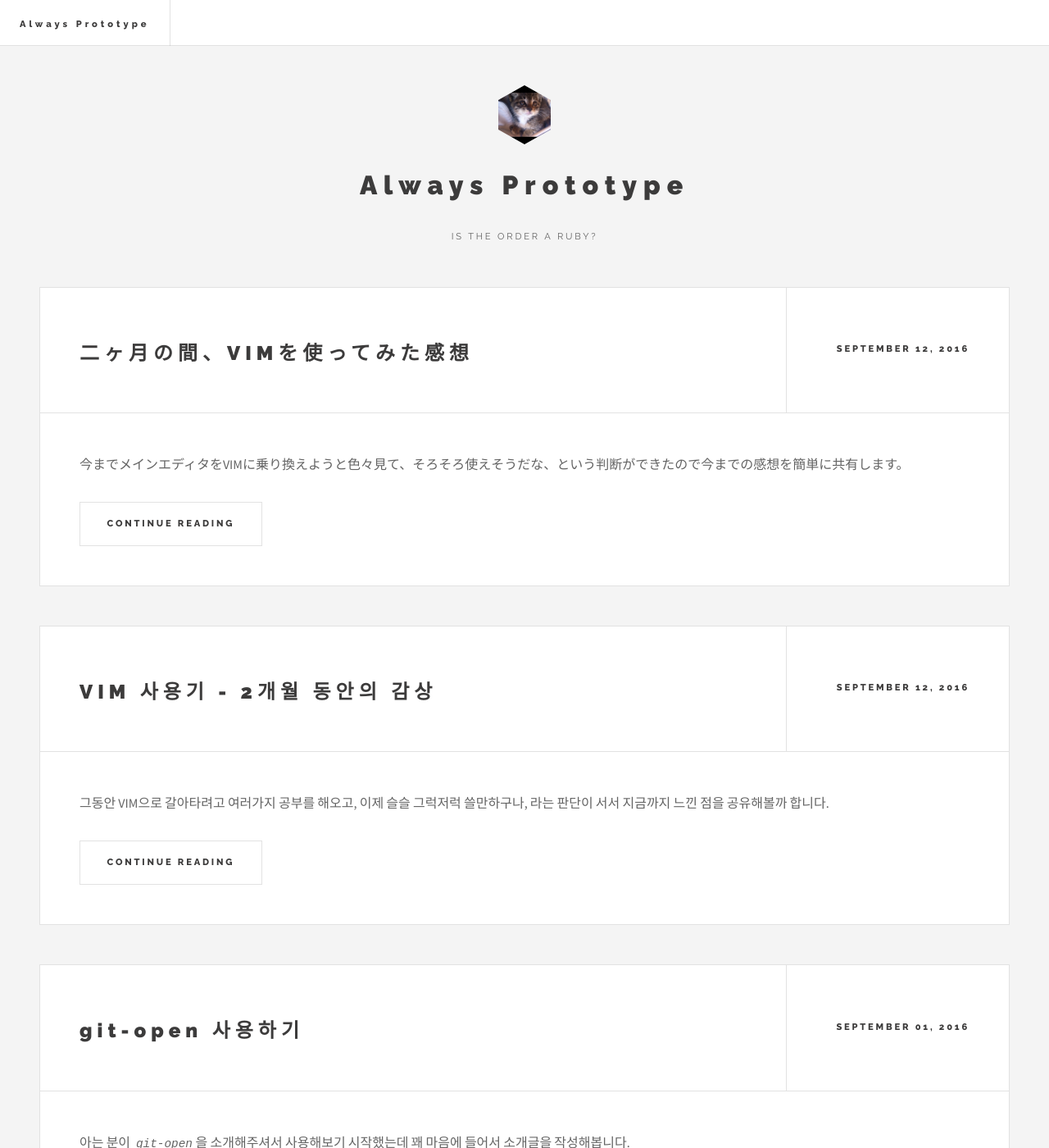
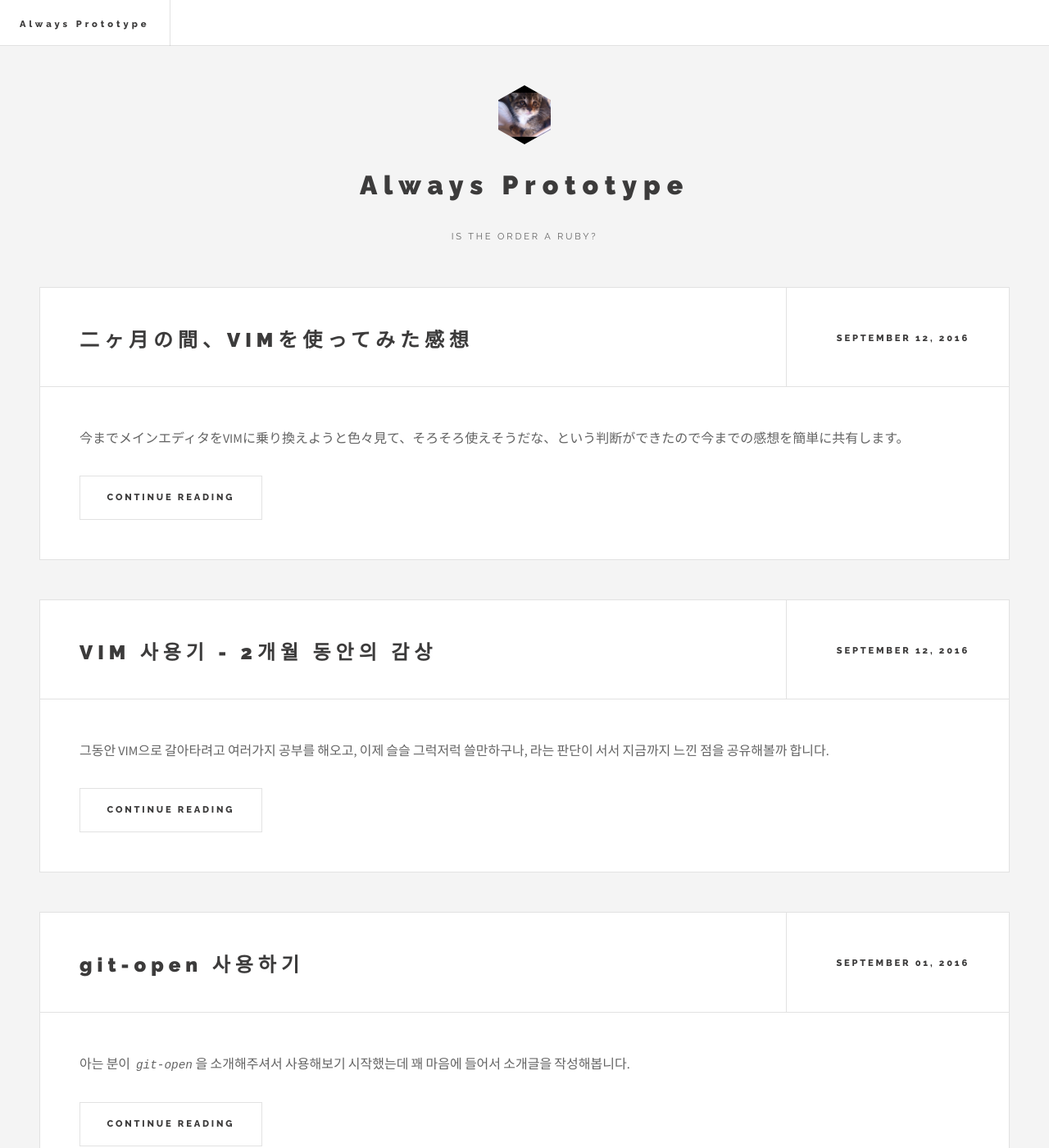
Before and after one commit to riseshia/archived-riseshia-github-io, a Jekyll site: the page built from index.html, in a window 1280 px wide and 1400 px high. Shown: the whole window at 82% size. Built offline with Jekyll 4.4.1, drawn with Linux system fonts in a browser that asks for light colours; the list of posts is cut into pages by our own code.

Commit message:
Reduce post title area height

```diff
--- a/_sass/_custom.scss
+++ b/_sass/_custom.scss
@@ -2,7 +2,7 @@
 abbr { cursor: help }
 abbr[title] { border-bottom: 1px dotted; }
 
-// highlighter-rouge ``
+// highlighter-rouge
 code.highlighter-rouge {
   font-style: italic;
   background: none;
--- a/css/main.scss
+++ b/css/main.scss
@@ -2599,7 +2599,7 @@
         -ms-flex-grow: 1;
         flex-grow: 1;
         -ms-flex: 1;
-        padding: 3.75em 3em 3.3em 3em;
+        padding: 2.75em 3em 2.3em 3em;
       }
 
         .post > header .title h2 {
@@ -2612,7 +2612,7 @@
         }
 
       .post > header .meta {
-        padding: 3.75em 3em 1.75em 3em ;
+        padding: 2.9em 3em 1.75em 3em ;
         border-left: solid 1px rgba(160, 160, 160, 0.3);
         min-width: 17em;
         text-align: right;
```
